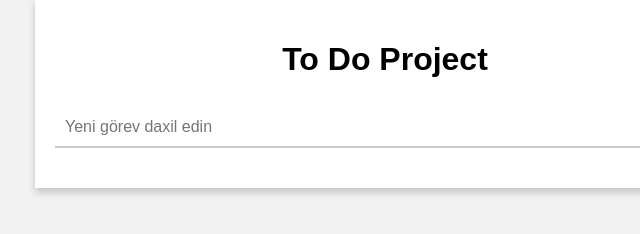
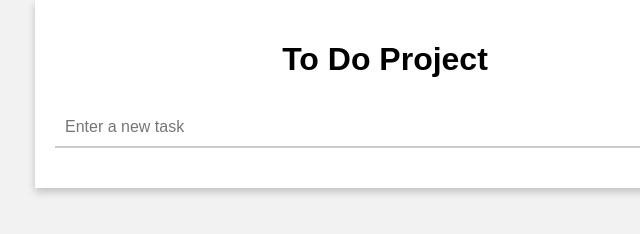
Before and after one commit to ShlomoHajizadeh/To-Do-Project, a plain HTML site: page index.html in a window 1280 px wide. Shown: the full height of the page, 255-895 px from the left. Drawn offline with nearby package versions, Linux system fonts and the light colour scheme.

Commit message:
Update input placeholder text to English

```diff
--- a/index.html
+++ b/index.html
@@ -15,7 +15,7 @@
         <h1>To Do Project</h1>
       </div>
       <div class="add-task">
-        <input type="text" placeholder="Yeni görev daxil edin" />
+        <input type="text" placeholder="Enter a new task" />
         <button><i class="fa fa-plus"></i></button>
       </div>
       <ul class="tasks"></ul>
```
